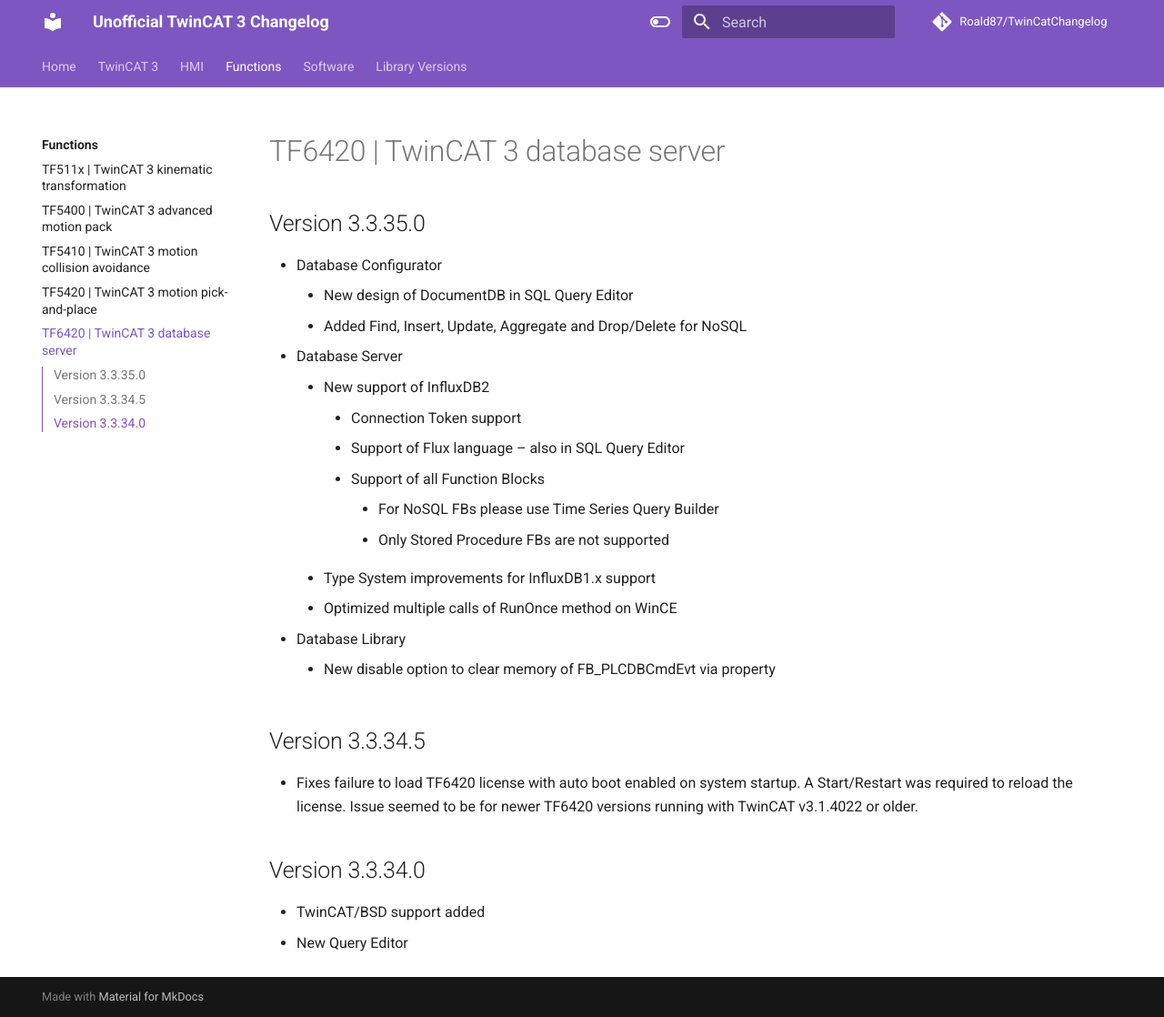
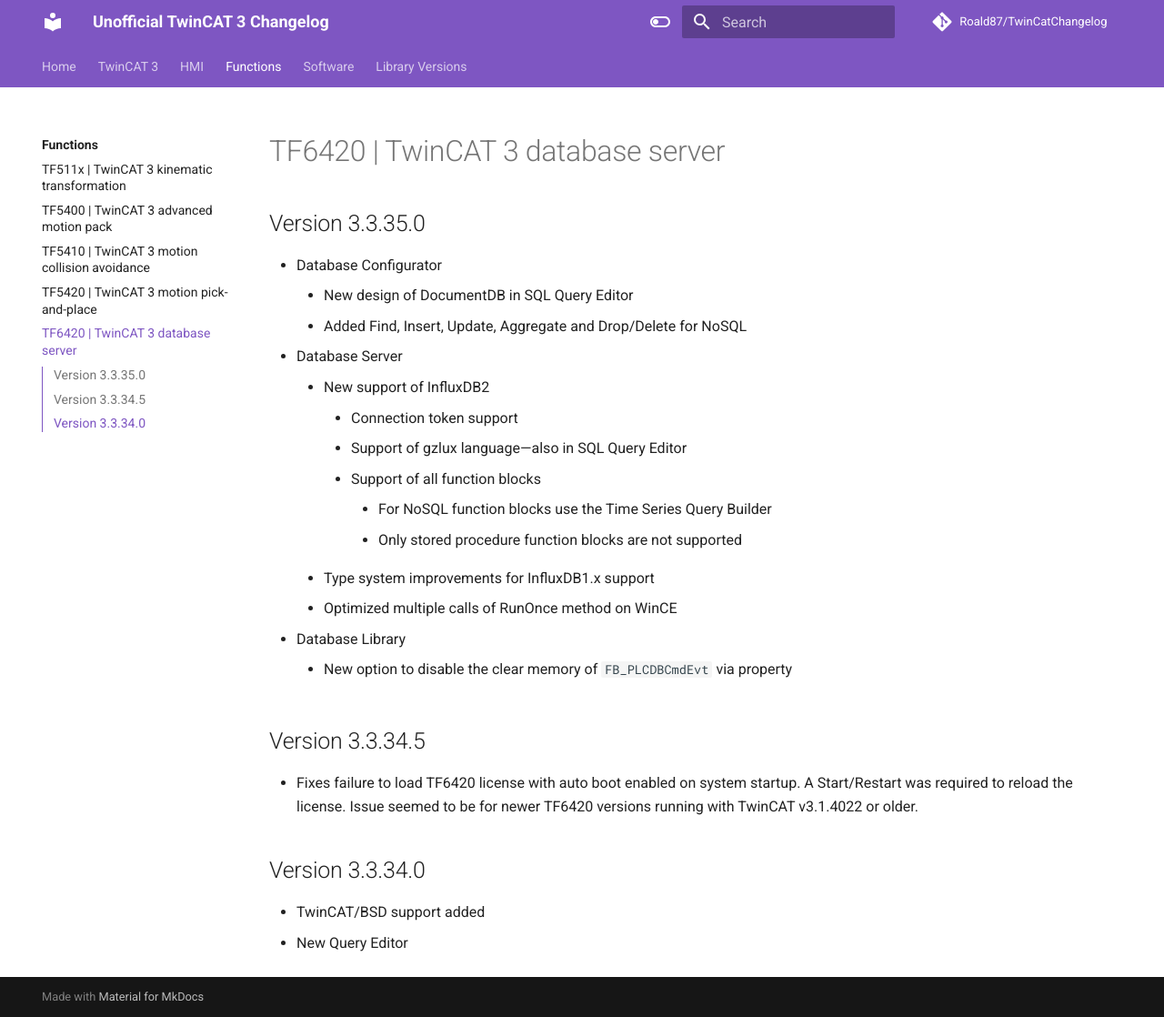
Before and after one commit to Roald87/TwinCatChangelog, an MkDocs documentation site: the page built from docs/functions/TF6420_tc3_database_server.md, in a window 1280 px wide and 1118 px high. Shown: the whole window at 91% size. Built offline with MkDocs 1.6.1 and Material for MkDocs 9.7.7, drawn with Linux system fonts in a browser that asks for light colours; comment, search, counter and statistics services are not loaded.

Commit message:
fix formatting and vale warnings

```diff
--- a/docs/functions/TF6420_tc3_database_server.md
+++ b/docs/functions/TF6420_tc3_database_server.md
@@ -8,16 +8,16 @@
 -   Database Server
 
     -   New support of InfluxDB2
-        -   Connection Token support
-        -   Support of Flux language – also in SQL Query Editor
-        -   Support of all Function Blocks
-            -   For NoSQL FBs please use Time Series Query Builder
-            -   Only Stored Procedure FBs are not supported
-    -   Type System improvements for InfluxDB1.x support
+        -   Connection token support
+        -   Support of gzlux language—also in SQL Query Editor
+        -   Support of all function blocks
+            -   For NoSQL function blocks use the Time Series Query Builder
+            -   Only stored procedure function blocks are not supported
+    -   Type system improvements for InfluxDB1.x support
     -   Optimized multiple calls of RunOnce method on WinCE
 
 -   Database Library
-    -   New disable option to clear memory of FB_PLCDBCmdEvt via property
+    -   New option to disable the clear memory of `FB_PLCDBCmdEvt` via property
 
 ## Version 3.3.34.5
 
```
